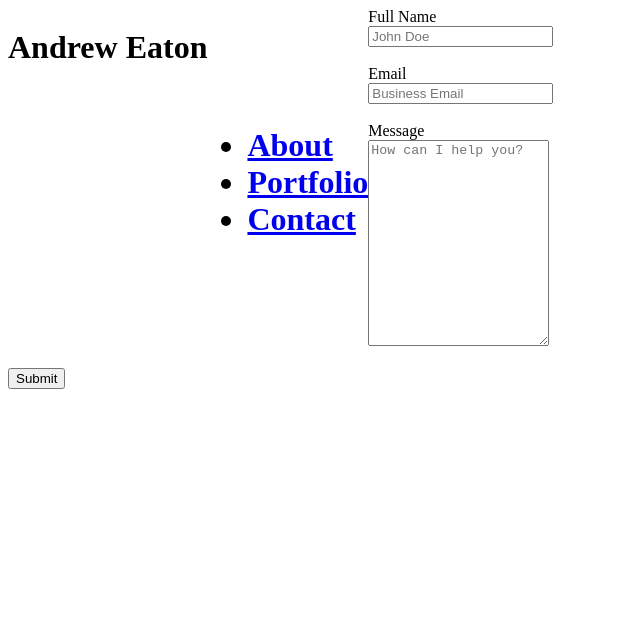
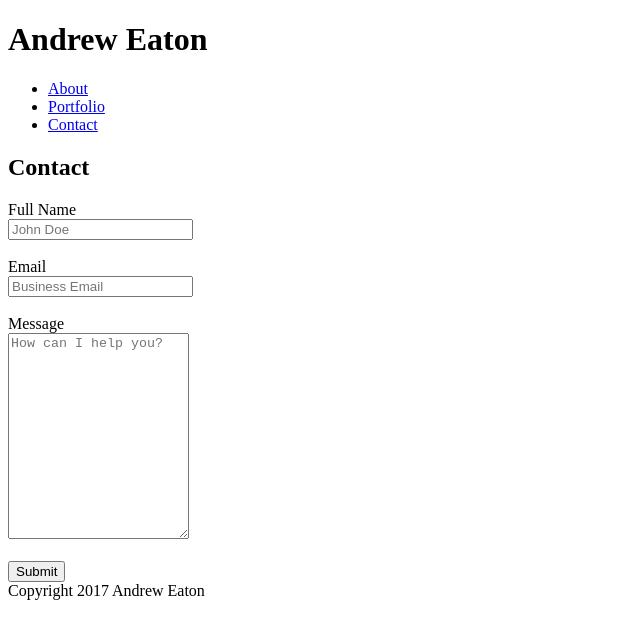
Before and after one commit to Drew0098/Basic-Portfolio, a plain HTML site: page contact.html in a window 1280 px wide. Shown: the whole page, without its empty margins (0-640 px from the left). Drawn offline with Linux system fonts and the light colour scheme; files that its build step writes are made by us from their sources.

Commit message:
html for contact almost finished, html for index begun

```diff
--- a/assets/css/style.css
+++ b/assets/css/style.css
@@ -1,7 +1,3 @@
-header h1 {
-	float:left;
+.heading {
+	background-color: blue;
 }
-header nav {
-	float:right;
-	margin-top:66px;
-}
--- a/contact.html
+++ b/contact.html
@@ -1,13 +1,13 @@
 <!DOCTYPE html>
 <html>
 <header>
-	<title>Andrew Eaton's Portfolio</title>
-	<link rel="stylesheet" href="style.css">
+	<title>Contact Andrew Eaton</title>
+	<link rel="stylesheet" type="text/css" href="style.css">
 </header>
 
 <body>
-	<header>
-		<h1><b>Andrew Eaton</b><h1>
+	<div class="container">
+		<h1><b>Andrew Eaton</b></h1>
 
 		<nav>
 			<ul>
@@ -16,10 +16,12 @@
 				<li><a href="contact.html">Contact</a></li>
 			</ul>
 		</nav>
-	</header>
+	</div>
 
-	<div>
 	<div class="container">
+  		<section id="contact">
+  			<h2>Contact</h2>
+
 	  			<form action="/action_page.php">
 
 	    			<label for="fname">Full Name</label>
@@ -43,8 +45,16 @@
 	   				<input type="submit" value="Submit">
 
 	  			</form>
+  		</section>
+
 	</div>
+
+	<div class="footer">
+		<footer>
+			Copyright 2017 Andrew Eaton
+		</footer>
 	</div>
+
 </body>
 
 </html>
```
Also changed, not shown: index.html (+29 -0 lines). Lines whose indentation alone changed are shown as unchanged.
